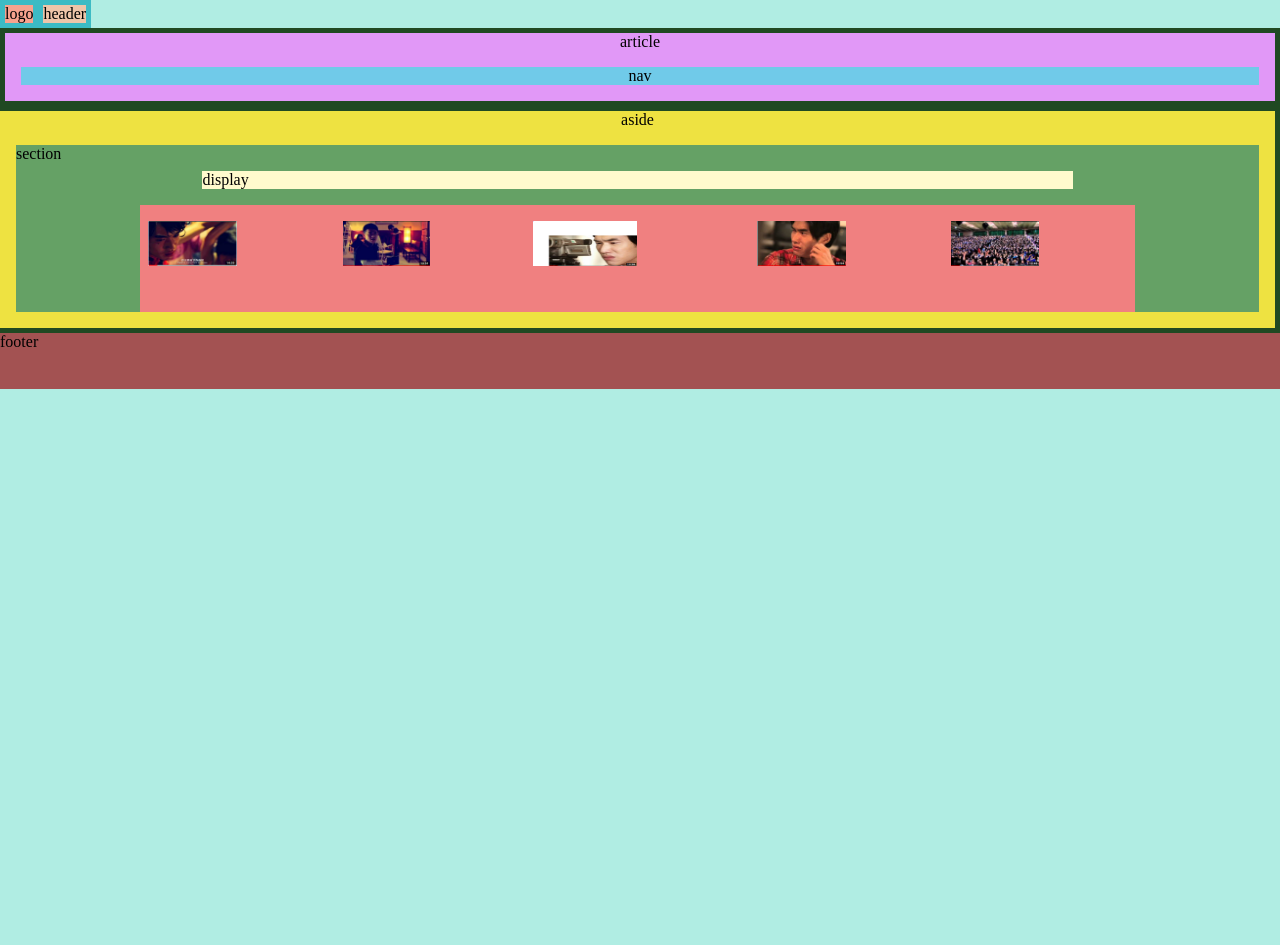
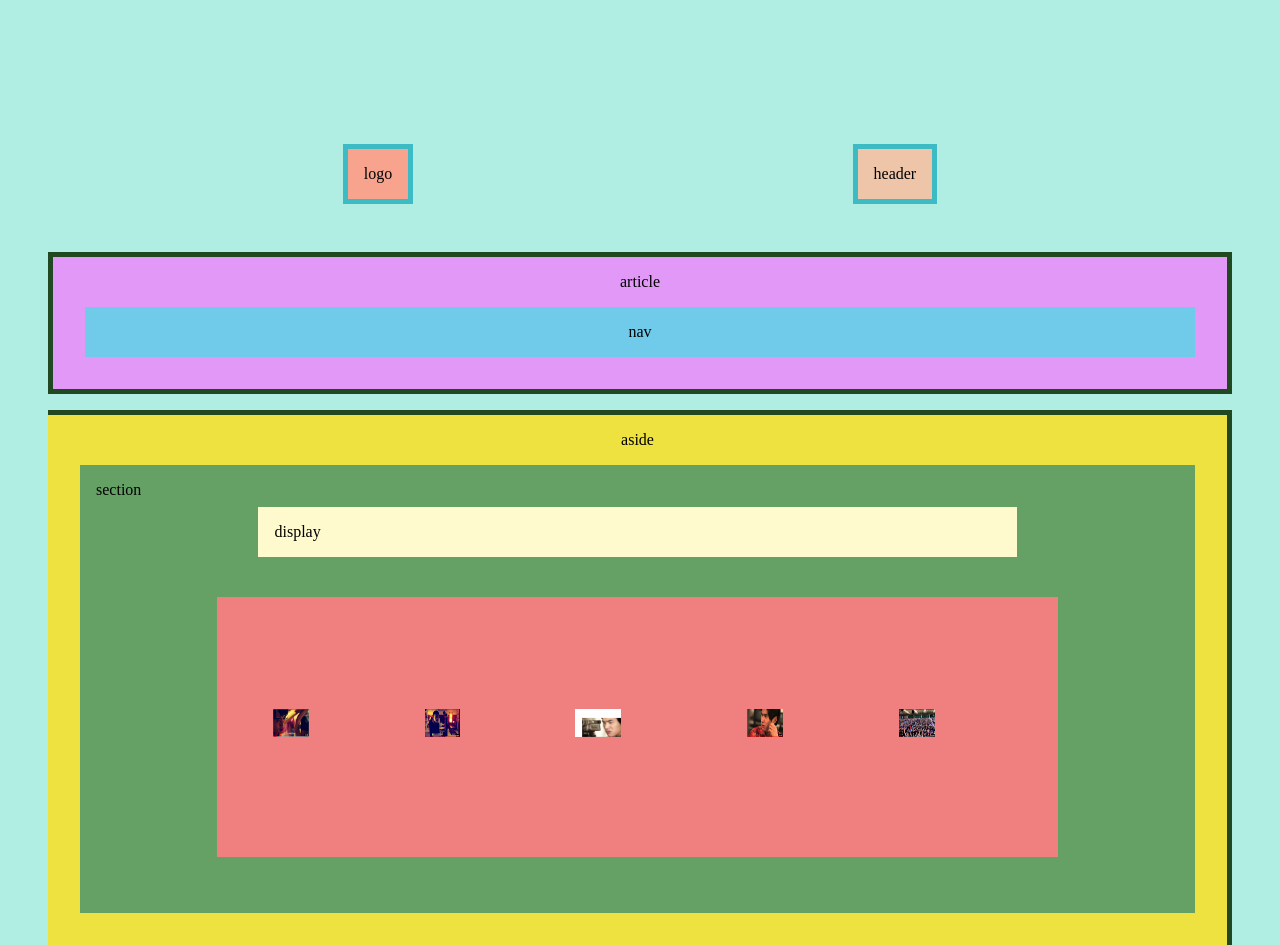
Before and after one commit to emma407570018/1092-1A-demo-407570018, a plain HTML site: page w7/grid.html in a window 1280 px wide. Shown: the top 945 px of the page. Before the commit the page ends 800 px from the top, so only its background shows below. Drawn offline with Linux system fonts and the light colour scheme; a web font is replaced by a local one.

Commit message:
Initial commit, saving all files

```diff
--- a/w7/grid.css
+++ b/w7/grid.css
@@ -1,6 +1,6 @@
 * {
-  margin: 0;
-  padding: 0;
+  margin: 1rem auto;
+  padding: 1rem;
   box-sizing: border-box;
 }
 
@@ -11,7 +11,7 @@ body {
 .container {
   display: grid;
   height: 100vh;
-  grid-template-columns: 1fr 3fr;
+  grid-template-columns: 1fr 1fr 1fr 1fr;
   grid-template-rows: 0.2fr 2fr 0.8fr;
   grid-template-areas:
     'logo header header header'
@@ -26,6 +26,7 @@ body {
 
 #heading{
   display: flex;
+  width: 90%;
 }
 #logo{
   background:  rgb(247, 163, 142);
```
